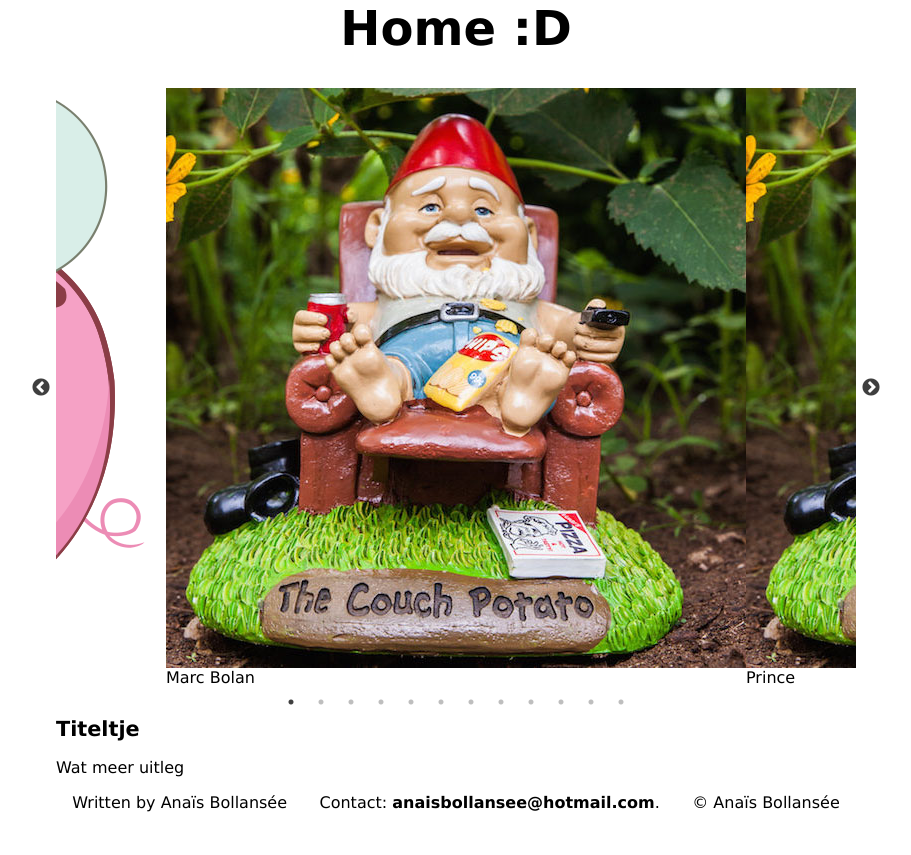
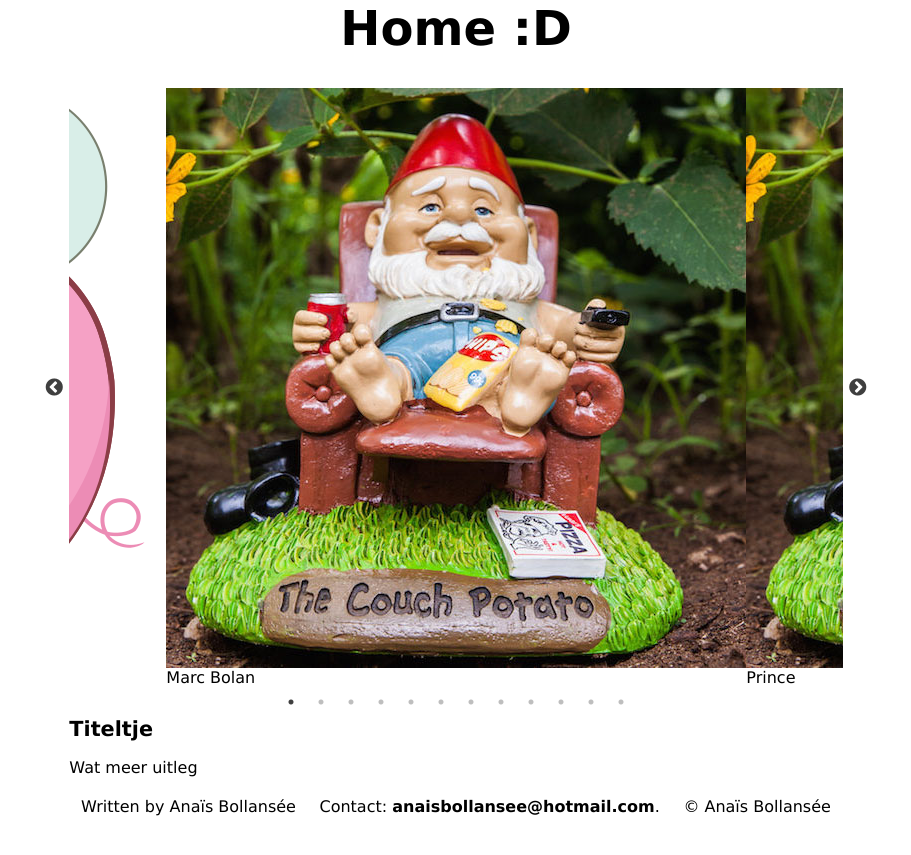
Before and after one commit to AnaisBollansee/thesis, a Jekyll site: the page built from index.md, in a window 1280 px wide. Shown: the top 855 px of the page, without its empty margins (184-1095 px from the left). Built offline with Jekyll 4.4.1, drawn with Linux system fonts in a browser that asks for light colours; nearby versions of some CDN libraries.

```diff
--- a/css/styles.css
+++ b/css/styles.css
@@ -1,5 +1,5 @@
 body {
-	max-width: 800px;
+	max-width: 580pt;
 	margin:0 auto;
 	font-family: "Verdana", Arial, Helvetica, sans-serif;
 }
@@ -100,7 +100,7 @@ ul.navigation_bar {
 }
 
 footer {
-	margin-top: 10pt;
+	margin-top: 15pt;
 }
 
 footer ul {
```
Also changed, not shown: _artists/02_Prince.md (+3 -1 lines).
